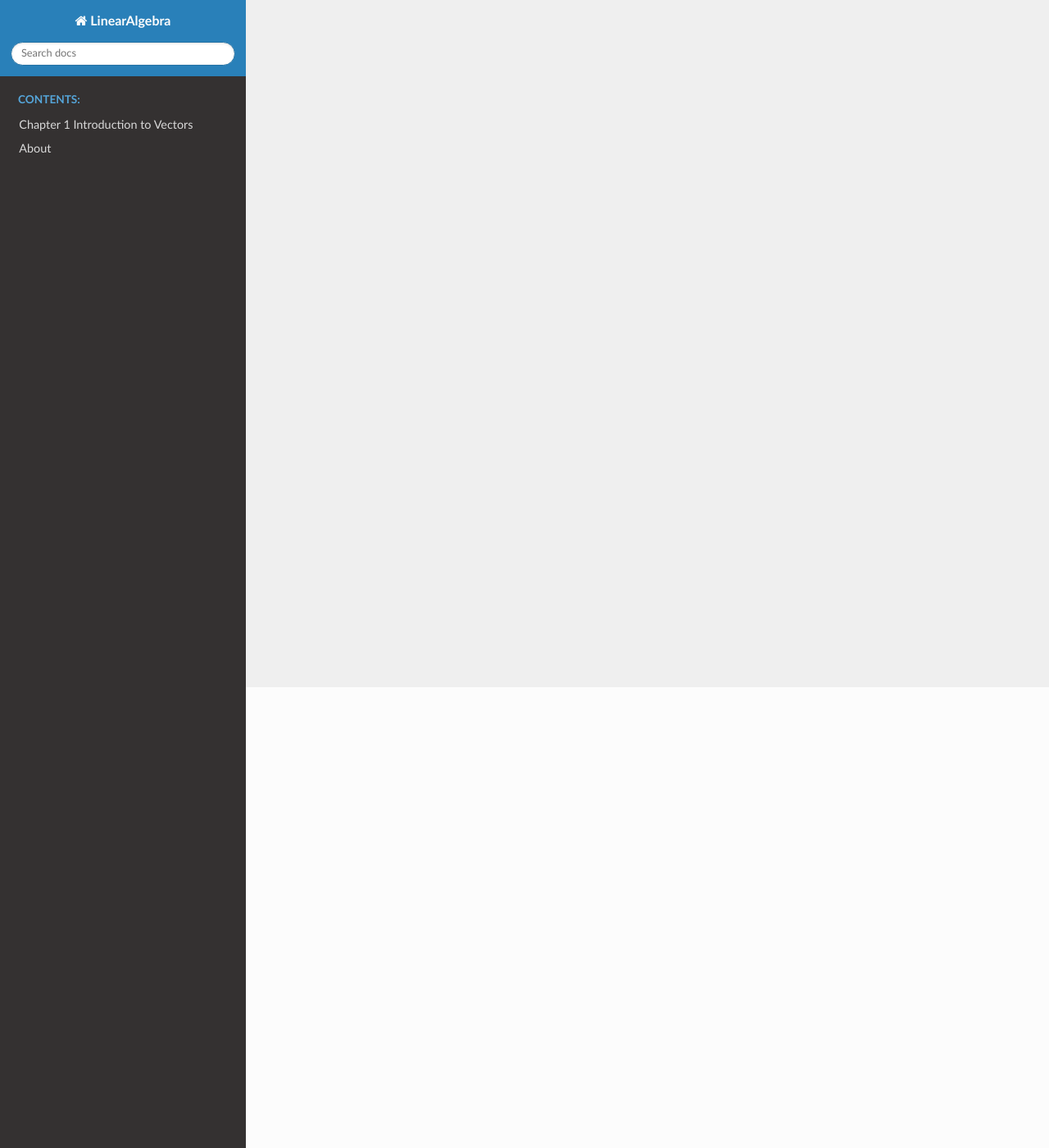
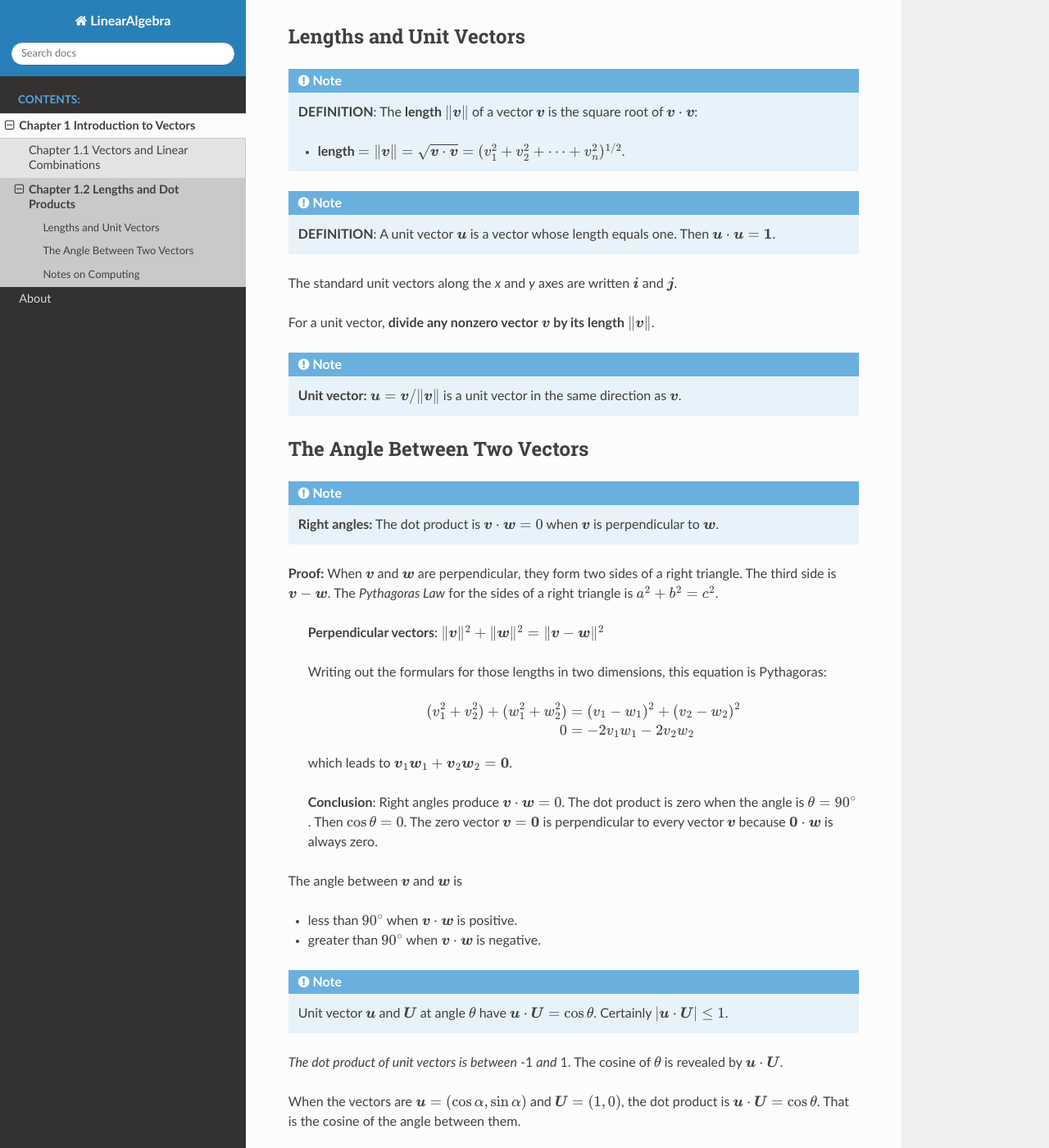
Before and after one commit to ZiniuYu/LinearAlgebra, a Sphinx documentation site: the page built from docs/source/chap1/chap1-2.rst, in a window 1280 px wide and 1400 px high, scrolled down 562 px. Shown: the whole window at 82% size. Built offline with Sphinx 7.4.7 and the Read the Docs theme 2.0.0, drawn with Linux system fonts in a browser that asks for light colours; some of the changed lines change nothing that is shown; some of the changed text lies outside the part shown.

Commit message:
Edit chap1.1, 1.2 and part of chap1.3

```diff
--- a/docs/source/chap1/chap1-2.rst
+++ b/docs/source/chap1/chap1-2.rst
@@ -1,122 +1,122 @@
-.. Chapter 1.2 Lengths and Dot Products
-.. ====================================
+Chapter 1.2 Lengths and Dot Products
+====================================
 
-.. .. note::
+.. note::
 
-..     The **dot product** or **inner product** of :math:`\v = (v_1, v_2)` and
-..     :math:`\w = (w_1, w_2)` is the number :math:`\v\cd\w`:
+    The **dot product** or **inner product** of :math:`\v = (v_1, v_2)` and
+    :math:`\w = (w_1, w_2)` is the number :math:`\v\cd\w`:
 
-..     * :math:`\v\cd\w = v_1w_1 + v_2w_2`.
+    * :math:`\v\cd\w = v_1w_1 + v_2w_2`.
 
-.. The dot product of **perpendicular vectors** is **zero**.
+The dot product of **perpendicular vectors** is **zero**.
 
-.. .. tip::
+.. tip::
 
-..     The dot product :math:`\w\cd\v` equals :math:`\v\cd\w`.
-..     The order of :math:`\v` and :math:`\w` makes no difference.
+    The dot product :math:`\w\cd\v` equals :math:`\v\cd\w`.
+    The order of :math:`\v` and :math:`\w` makes no difference.
 
-.. **Main point:** For :math:`\v\cd\w`, multiply each :math:`v_i` times :math:`w_i`.
-.. Then :math:`\v\cd\w = v_1w_1 + \cds + v_nw_n`.
+**Main point:** For :math:`\v\cd\w`, multiply each :math:`v_i` times :math:`w_i`.
+Then :math:`\v\cd\w = v_1w_1 + \cds + v_nw_n`.
 
-.. Lengths and Unit Vectors
-.. ------------------------
+Lengths and Unit Vectors
+------------------------
 
-.. .. note::
+.. note::
 
-..     **DEFINITION**: The **length** :math:`\lv\v\rv` of a vector :math:`\v` is the
-..     square root of :math:`\v\cd\v`:
+    **DEFINITION**: The **length** :math:`\lv\v\rv` of a vector :math:`\v` is the
+    square root of :math:`\v\cd\v`:
 
-..     * **length** :math:`=\lv\v\rv=\sqrt{\v\cd\v} = (v_1^2 + v_2^2 + \cds + v_n^2)^{1/2}`.
+    * **length** :math:`=\lv\v\rv=\sqrt{\v\cd\v} = (v_1^2 + v_2^2 + \cds + v_n^2)^{1/2}`.
 
-.. .. note::
+.. note::
 
-..     **DEFINITION**: A unit vector :math:`\u` is a vector whose length equals one.
-..     Then :math:`\u\cd\u = \bs{1}`.
+    **DEFINITION**: A unit vector :math:`\u` is a vector whose length equals one.
+    Then :math:`\u\cd\u = \bs{1}`.
 
-.. The standard unit vectors along the *x* and *y* axes are written :math:`\i` and
-.. :math:`\j`.
+The standard unit vectors along the *x* and *y* axes are written :math:`\i` and
+:math:`\j`.
 
-.. For a unit vector, **divide any nonzero vector** :math:`\v` **by its length**
-.. :math:`\lv\v\rv`.
+For a unit vector, **divide any nonzero vector** :math:`\v` **by its length**
+:math:`\lv\v\rv`.
 
-.. .. note::
+.. note::
 
-..     **Unit vector:** :math:`\u = \v/\lv\v\rv` is a unit vector in the same
-..     direction as :math:`\v`.
+    **Unit vector:** :math:`\u = \v/\lv\v\rv` is a unit vector in the same
+    direction as :math:`\v`.
 
-.. The Angle Between Two Vectors
-.. -----------------------------
+The Angle Between Two Vectors
+-----------------------------
 
-.. .. note::
+.. note::
 
-..     **Right angles:** The dot product is :math:`\v\cd\w = 0` when :math:`\v` is
-..     perpendicular to :math:`\w`.
+    **Right angles:** The dot product is :math:`\v\cd\w = 0` when :math:`\v` is
+    perpendicular to :math:`\w`.
 
-.. **Proof:** When :math:`\v` and :math:`\w` are perpendicular, they form two sides
-.. of a right triangle. The third side is :math:`\v - \w`. The *Pythagoras Law* for
-.. the sides of a right triangle is :math:`a^2 + b^2 = c^2`.
+**Proof:** When :math:`\v` and :math:`\w` are perpendicular, they form two sides
+of a right triangle. The third side is :math:`\v - \w`. The *Pythagoras Law* for
+the sides of a right triangle is :math:`a^2 + b^2 = c^2`.
 
-..     **Perpendicular vectors**:
-..     :math:`\lv\v\rv^2 + \lv\w\rv^2 = \lv\v - \w\rv^2`
+    **Perpendicular vectors**:
+    :math:`\lv\v\rv^2 + \lv\w\rv^2 = \lv\v - \w\rv^2`
 
-..     Writing out the formulars for those lengths in two dimensions, this equation
-..     is Pythagoras:
+    Writing out the formulars for those lengths in two dimensions, this equation
+    is Pythagoras:
 
-..     .. math::
+    .. math::
 
-..         (v_1^2 + v_2^2) + (w_1^2 + w_2^2) &= (v_1 - w_1)^2 + (v_2 - w_2)^2 \\
-..         0 &= -2v_1w_1 - 2v_2w_2
+        (v_1^2 + v_2^2) + (w_1^2 + w_2^2) &= (v_1 - w_1)^2 + (v_2 - w_2)^2 \\
+        0 &= -2v_1w_1 - 2v_2w_2
 
-..     which leads to :math:`\v_1\w_1 + \v_2\w_2 = \bs{0}`.
+    which leads to :math:`\v_1\w_1 + \v_2\w_2 = \bs{0}`.
 
-..     **Conclusion**: Right angles produce :math:`\v\cd\w = 0`. The dot product is
-..     zero when the angle is :math:`\theta = 90^\circ`. Then :math:`\cos\theta = 0`.
-..     The zero vector :math:`\v = \bs{0}` is perpendicular to every vector
-..     :math:`\v` because :math:`\bs{0}\cd\w` is always zero.
+    **Conclusion**: Right angles produce :math:`\v\cd\w = 0`. The dot product is
+    zero when the angle is :math:`\theta = 90^\circ`. Then :math:`\cos\theta = 0`.
+    The zero vector :math:`\v = \bs{0}` is perpendicular to every vector
+    :math:`\v` because :math:`\bs{0}\cd\w` is always zero.
 
-.. The angle between :math:`\v` and :math:`\w` is
+The angle between :math:`\v` and :math:`\w` is
 
-.. * less than :math:`90^\circ` when :math:`\v\cd\w` is positive.
-.. * greater than :math:`90^\circ` when :math:`\v\cd\w` is negative.
+* less than :math:`90^\circ` when :math:`\v\cd\w` is positive.
+* greater than :math:`90^\circ` when :math:`\v\cd\w` is negative.
 
-.. .. note::
+.. note::
 
-..     Unit vector :math:`\u` and :math:`\bs{U}` at angle :math:`\theta` have
-..     :math:`\u\cd\bs{U} = \cos\theta`. Certainly :math:`|\u\cd\bs{U}| \leq 1`.
+    Unit vector :math:`\u` and :math:`\bs{U}` at angle :math:`\theta` have
+    :math:`\u\cd\bs{U} = \cos\theta`. Certainly :math:`|\u\cd\bs{U}| \leq 1`.
 
-.. *The dot product of unit vectors is between* -1 *and* 1. The cosine of
-.. :math:`\theta` is revealed by :math:`\u\cd\bs{U}`.
+*The dot product of unit vectors is between* -1 *and* 1. The cosine of
+:math:`\theta` is revealed by :math:`\u\cd\bs{U}`.
 
-.. When the vectors are :math:`\u = (\cos\alpha, \sin\alpha)` and
-.. :math:`\bs{U} = (1, 0)`, the dot product is :math:`\u\cd\bs{U} = \cos\theta`.
-.. That is the cosine of the angle between them.
+When the vectors are :math:`\u = (\cos\alpha, \sin\alpha)` and
+:math:`\bs{U} = (1, 0)`, the dot product is :math:`\u\cd\bs{U} = \cos\theta`.
+That is the cosine of the angle between them.
 
-.. After rotation through any angle :math:`\alpha`, these are still unit vectors.
-.. The vector :math:`\bs{U}` rotates to :math:`(\cos\alpha, \sin\alpha)`. The
-.. vector :math:`\u` rotates to :math:`(\cos\beta, \sin\beta)` with
-.. :math:`\beta = \alpha + \theta`. Their dot product is
-.. :math:`\cos\alpha\cos\beta + \sin\alpha\sin\beta = \cos(\beta-\alpha) = \cos\theta`.
+After rotation through any angle :math:`\alpha`, these are still unit vectors.
+The vector :math:`\bs{U}` rotates to :math:`(\cos\alpha, \sin\alpha)`. The
+vector :math:`\u` rotates to :math:`(\cos\beta, \sin\beta)` with
+:math:`\beta = \alpha + \theta`. Their dot product is
+:math:`\cos\alpha\cos\beta + \sin\alpha\sin\beta = \cos(\beta-\alpha) = \cos\theta`.
 
-.. .. note::
+.. note::
 
-..     **COSINE FORMULA**: If :math:`\v` and :math:`\w` are nonzero vectors Then
-..     :math:`\dp\frac{\v\cd\w}{\lv\v\rv\lv\w\rv} = \cos\theta`
+    **COSINE FORMULA**: If :math:`\v` and :math:`\w` are nonzero vectors Then
+    :math:`\dp\frac{\v\cd\w}{\lv\v\rv\lv\w\rv} = \cos\theta`
 
-.. Since :math:`\cos\theta` never exceeds 1, the cosine formula gives two great
-.. inequalities:
+Since :math:`\cos\theta` never exceeds 1, the cosine formula gives two great
+inequalities:
 
-.. .. note::
+.. note::
 
-..     **SCHWARZ INEQUALITY**: :math:`|\v\cd\w| \leq \lv\v\rv\lv\w\rv`
+    **SCHWARZ INEQUALITY**: :math:`|\v\cd\w| \leq \lv\v\rv\lv\w\rv`
 
-..     **TRIANGLE INEQUALITY**: :math:`\lv\v+\w\rv \leq \lv\v\rv + \lv\w\rv`
+    **TRIANGLE INEQUALITY**: :math:`\lv\v+\w\rv \leq \lv\v\rv + \lv\w\rv`
 
-.. .. tip::
+.. tip::
 
-..     **Geometric mean** :math:`\leq` **Arithmetic mean**
+    **Geometric mean** :math:`\leq` **Arithmetic mean**
 
-..     :math:`\dp ab \leq \frac{a^2 + b^2}{2}`,
-..     :math:`\dp \sqrt{xy} \leq \frac{x + y}{2}`
+    :math:`\dp ab \leq \frac{a^2 + b^2}{2}`,
+    :math:`\dp \sqrt{xy} \leq \frac{x + y}{2}`
 
-.. Notes on Computing
-.. ------------------
+Notes on Computing
+------------------
```
Also changed, not shown: 8 other files.
